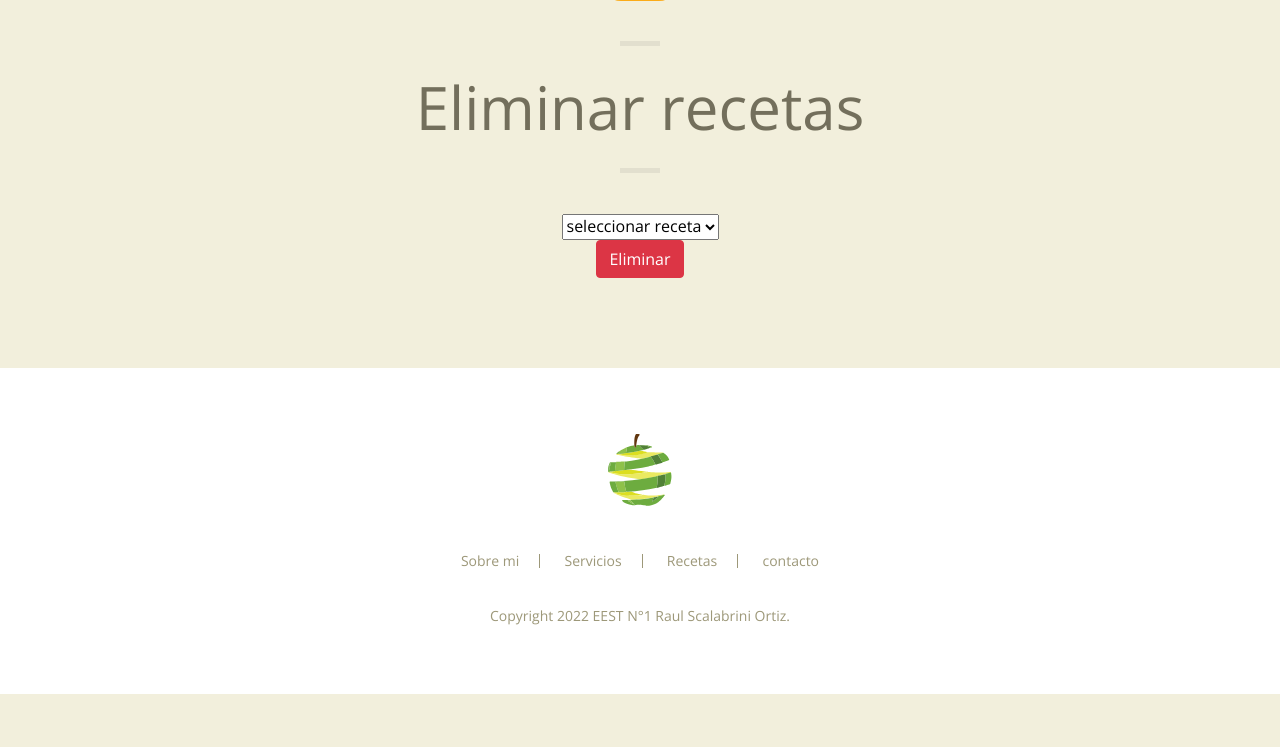
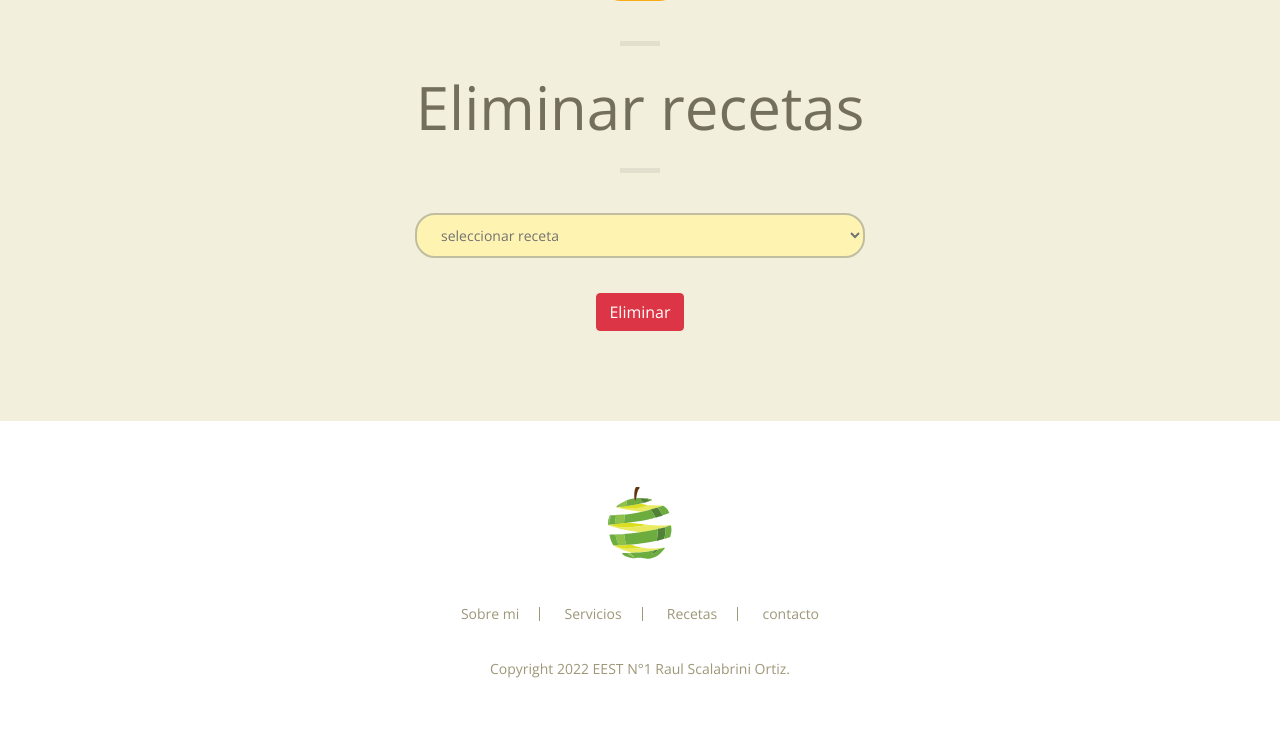
Before and after one commit to Lemengeton/nutricionista, a PHP site: page /ingresar_recetas.php in a window 1280 px wide. Shown: the part 1078-1825 px from the top of the page. Before the commit the page ends 1772 px from the top, so only its background shows below. Run offline with PHP 8.4, Linux system fonts and the light colour scheme; the visitor is signed in with stand-in values (Sample User, id 1); data comes from the database, SQL or seed files in the repository; some libraries are stand-ins or nearby versions.

Commit message:
Modifique el select para eliminar recetas para que use el estilo de los demas inputs, ademas le agregue un espacio entre el select y el boton de eliminar.

```diff
--- a/ingresar_recetas.php
+++ b/ingresar_recetas.php
@@ -52,14 +52,13 @@
 					$sql ="SELECT `id`, `nombre` FROM `recetas` WHERE 1";
 					$resp_sql = mysqli_query($conexion,$sql);
 					?>
-					<select name="receta">
+					<select name="receta" class="mb-2 input">>
 						<option>seleccionar receta</option>
 						<?php while ($row = mysqli_fetch_array($resp_sql)) {
 						 ?>
 						<option value="<?php echo $row['id'] ?>"><?php echo $row['nombre']; ?></option>
 					<?php } ?>
-					</select>
-					<br>
+					</select><br><br>
 					<button class="btn btn-danger">Eliminar</button>
 				</form>
 			</div>
```
